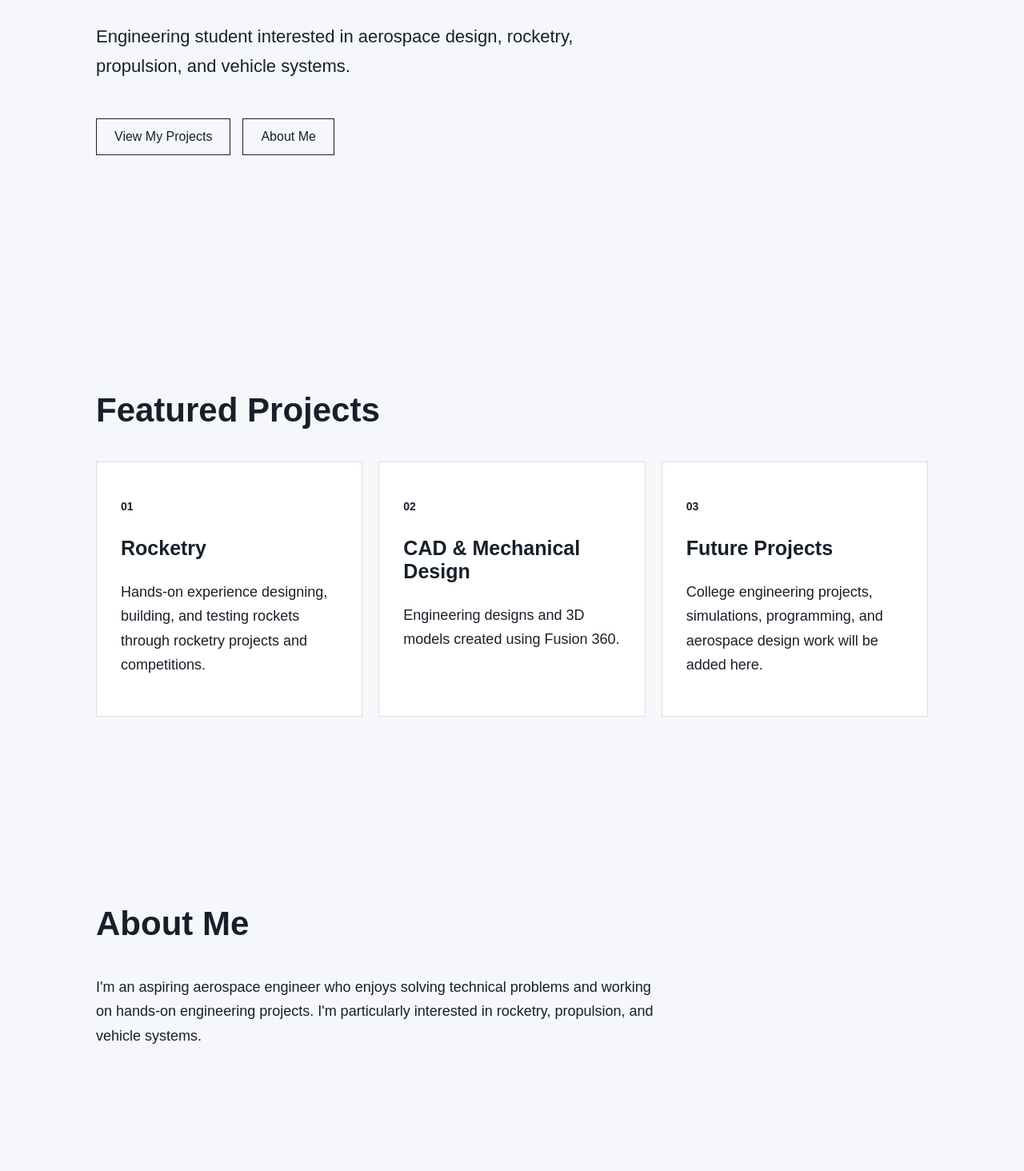
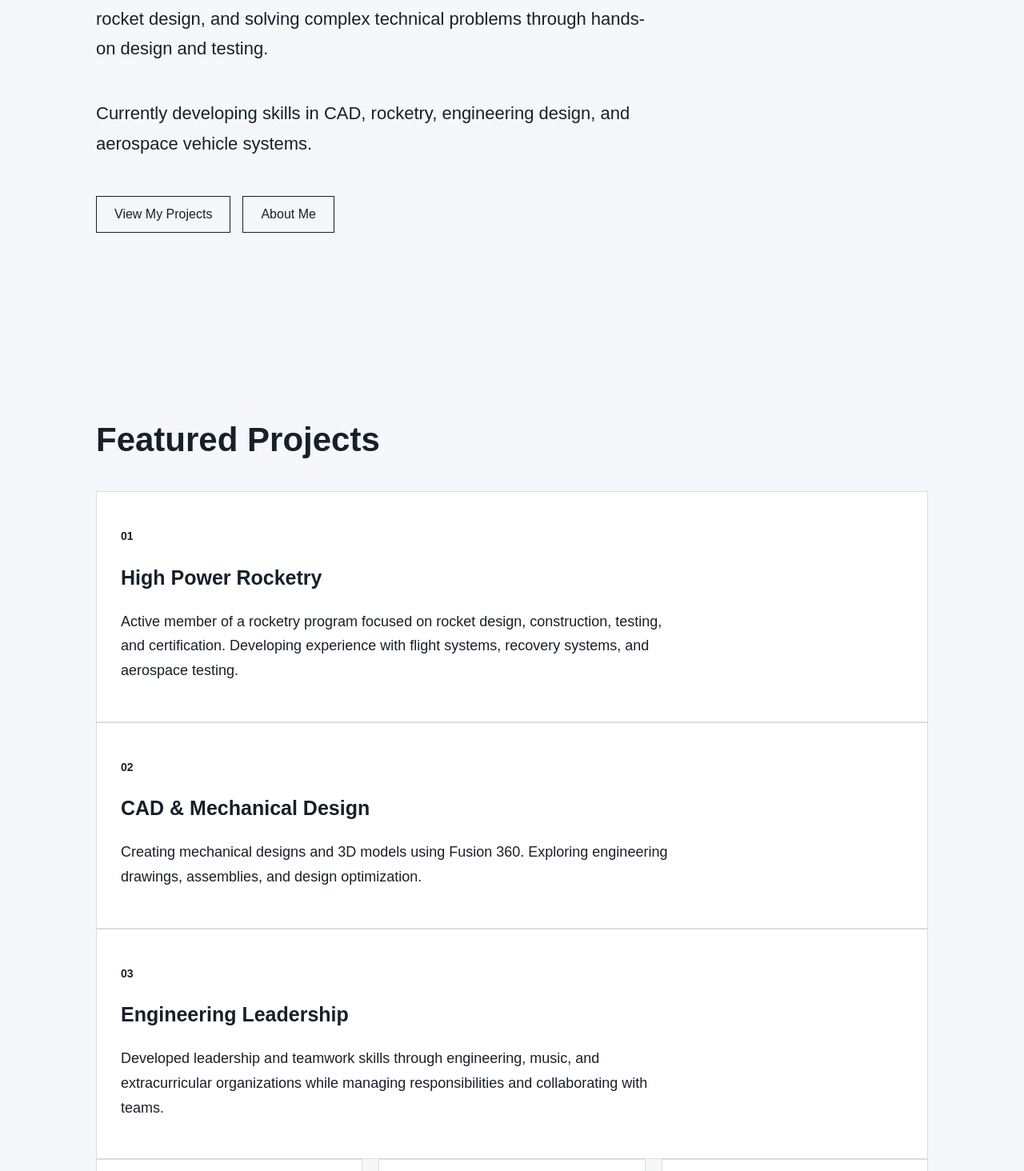
Before and after one commit to JLenderm/engineering-portfolio, a Next.js app: page / in a window 1280 px wide. Shown: the part 406-1870 px from the top of the page at 80% size. Built offline with nearby package versions, Linux system fonts and the light colour scheme.

Commit message:
portfolio fine tune 08/07/2026

```diff
--- a/app/page.tsx
+++ b/app/page.tsx
@@ -19,8 +19,14 @@ export default function Home() {
 <h1>Jonah Lenderman</h1>
 
 <p className="hero-text">
-          Engineering student interested in aerospace design, rocketry,
-          propulsion, and vehicle systems.
+  I am an engineering student passionate about aerospace systems,
+  rocket design, and solving complex technical problems through
+  hands-on design and testing.
+</p>
+
+<p className="hero-text">
+  Currently developing skills in CAD, rocketry, engineering design,
+  and aerospace vehicle systems.
 </p>
 
         <div>
@@ -31,7 +37,35 @@ export default function Home() {
 
       <section id="projects">
         <h2>Featured Projects</h2>
+<div className="project-card">
+  <p className="project-number">01</p>
+  <h3>High Power Rocketry</h3>
+  <p>
+    Active member of a rocketry program focused on rocket design,
+    construction, testing, and certification. Developing experience
+    with flight systems, recovery systems, and aerospace testing.
+  </p>
+</div>
 
+<div className="project-card">
+  <p className="project-number">02</p>
+  <h3>CAD & Mechanical Design</h3>
+  <p>
+    Creating mechanical designs and 3D models using Fusion 360.
+    Exploring engineering drawings, assemblies, and design
+    optimization.
+  </p>
+</div>
+
+<div className="project-card">
+  <p className="project-number">03</p>
+  <h3>Engineering Leadership</h3>
+  <p>
+    Developed leadership and teamwork skills through engineering,
+    music, and extracurricular organizations while managing
+    responsibilities and collaborating with teams.
+  </p>
+</div>
         <div className="project-grid">
           <div className="project-card">
             <p className="project-number">01</p>
@@ -75,8 +109,23 @@ export default function Home() {
   <h2>Experience</h2>
 
   <p>
-          Engineering, rocketry, leadership, and other experiences will be
-          showcased here as I continue developing my skills.
+    <strong>Rocketry Program</strong><br />
+    Hands-on experience designing, building, and testing rockets.
+    Working toward additional certifications and expanding aerospace
+    engineering skills.
+  </p>
+
+  <p>
+    <strong>Leadership Experience</strong><br />
+    Served in multiple leadership roles including section leadership
+    and equipment responsibilities, developing communication,
+    organization, and teamwork skills.
+  </p>
+
+  <p>
+    <strong>Engineering Coursework</strong><br />
+    Completed engineering-focused coursework including CAD,
+    physics, calculus, and technical design projects.
   </p>
 </section>
 
```
Lines whose indentation alone changed are shown as unchanged.
